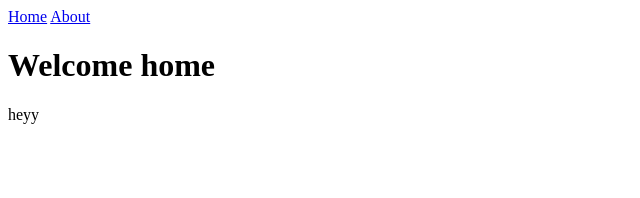
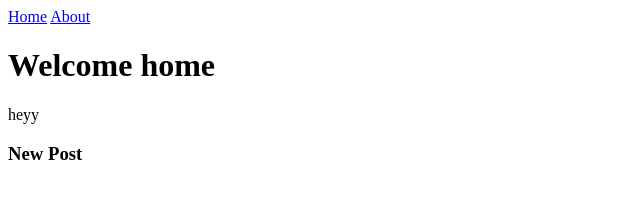
Before and after one commit to awalmubarak/project1, a plain HTML site: page index.html in a window 1280 px wide. Shown: the full height of the page, 0-640 px from the left. Drawn offline with Linux system fonts and the light colour scheme.

Commit message:
Heading added

```diff
--- a/index.html
+++ b/index.html
@@ -7,6 +7,7 @@
 		</nav>
 		<h1>Welcome home</h1>
 		<p>heyy </p>
+		<h3>New Post</h3>
 	</body>
 
 </html>
```
